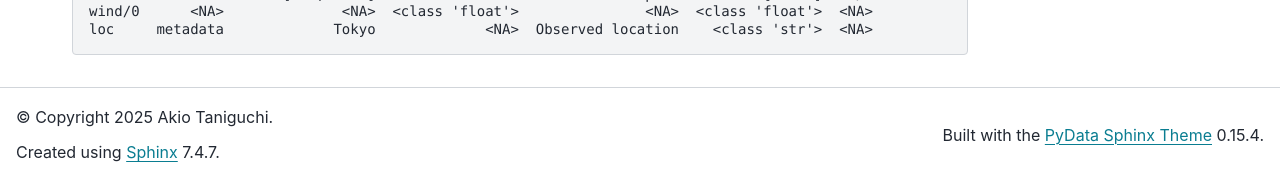
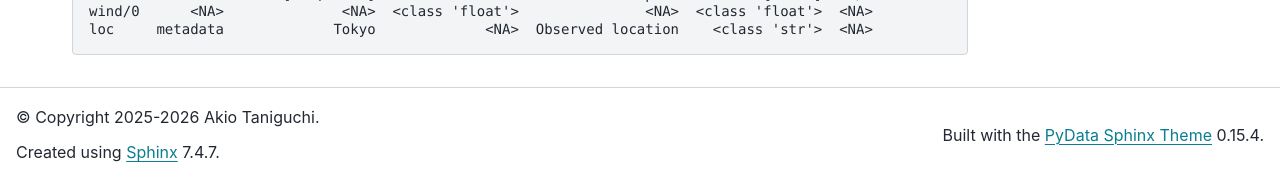
Before and after one commit to astropenguin/typespecs, a Sphinx documentation site: the page built from docs/index.md, in a window 1280 px wide and 900 px high, scrolled down 1281 px. Shown: the part 719-897 px from the top of the window. Built offline with Sphinx 7.4.7 and the PyData theme 0.15.4, drawn with Linux system fonts in a browser that asks for light colours; pages that are not in the unit, such as notebooks, are missing from menus.

Commit message:
#35 Update release date

```diff
--- a/docs/conf.py
+++ b/docs/conf.py
@@ -1,4 +1,4 @@
-copyright = "2025 Akio Taniguchi"
+copyright = "2025-2026 Akio Taniguchi"
 extensions = [
     "myst_parser",
     "sphinx.ext.autodoc",
```
Also changed, not shown: 2 other files.
